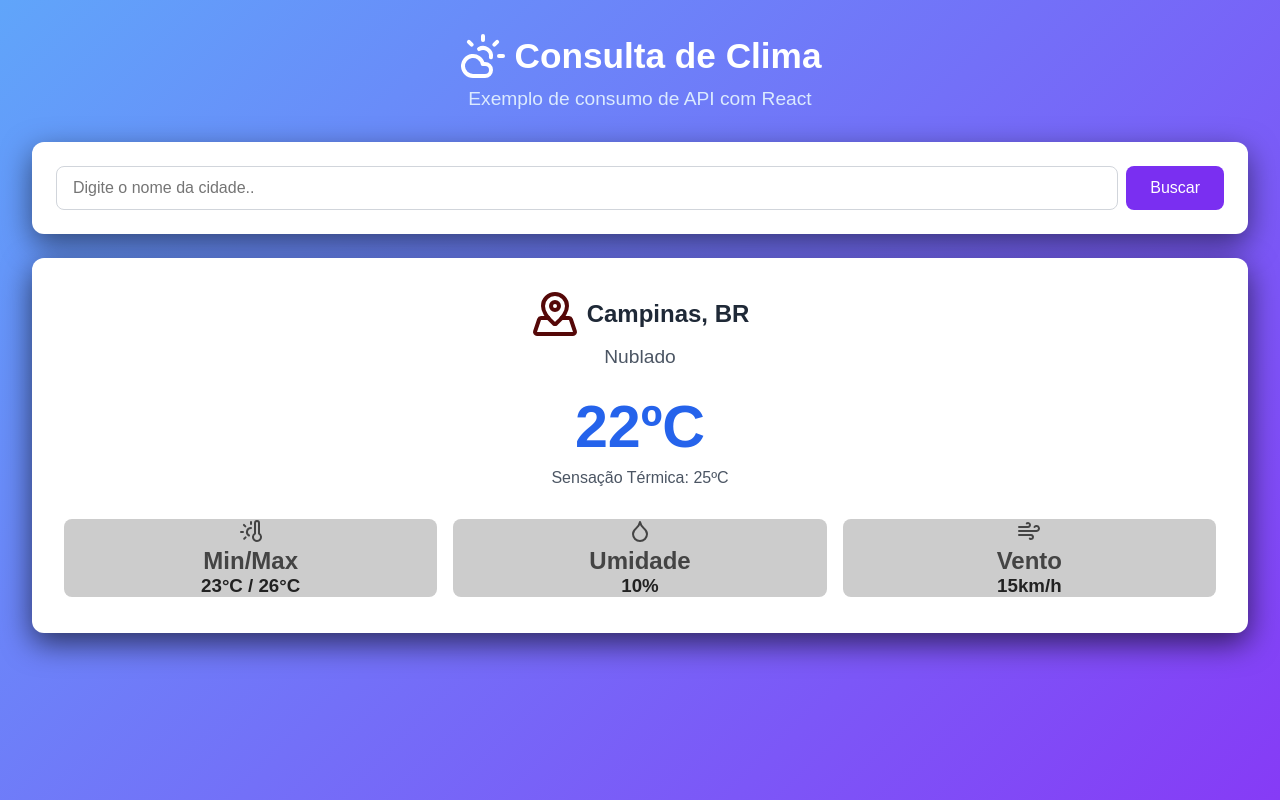
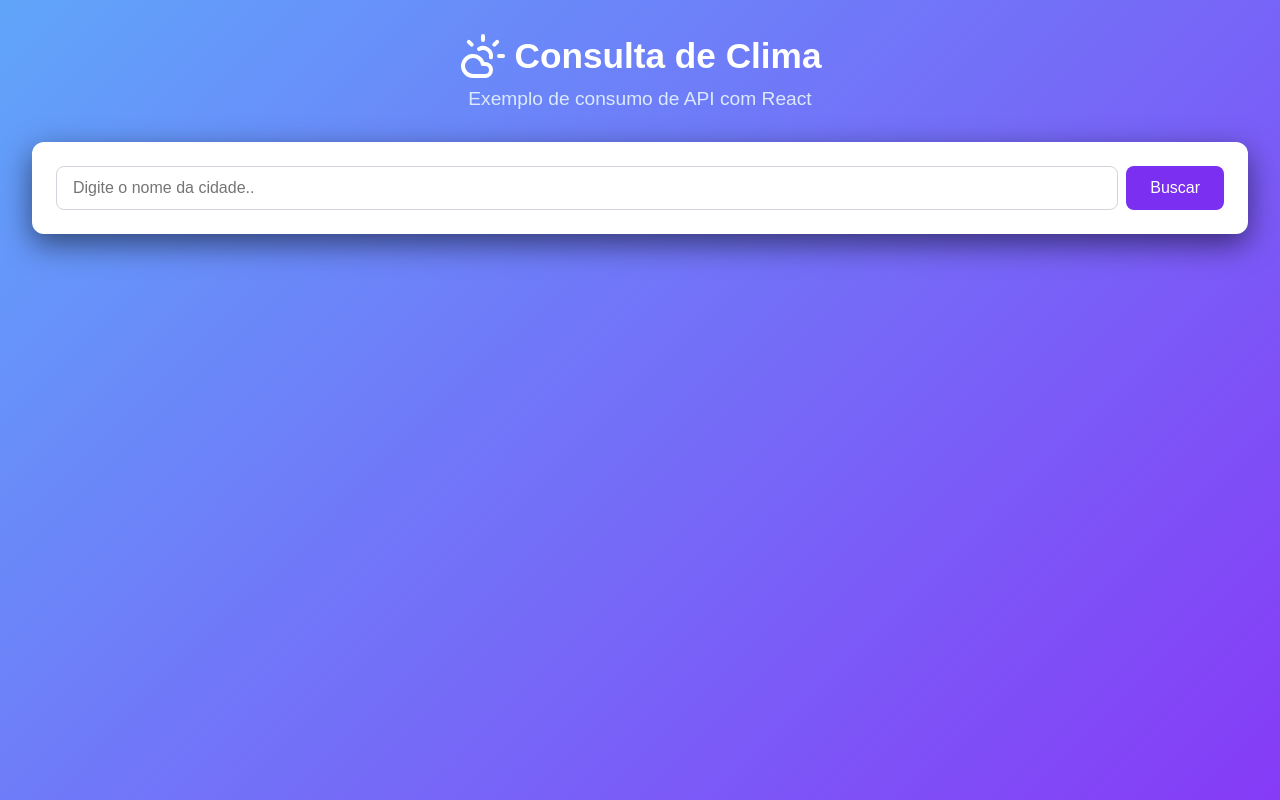
Before and after one commit to isabellacastro02/clima, a React (Vite) app: page / in a window 1280 px wide. Built offline with nearby package versions, Linux system fonts and the light colour scheme.

Commit message:
Add files via upload

```diff
--- a/src/App.css
+++ b/src/App.css
@@ -103,7 +103,7 @@ header p{
 #temperatura-valor{
   font-size: 3.7em;
   font-weight: bold;
-  color: #2563eb;
+  color: #7a2ff1;
   margin-bottom: 8px;
 }
 #sensacao{
@@ -119,8 +119,11 @@ header p{
 font-size: 16px;
 border-radius: 8px;
 text-align: center;
-color: #444;
+color: #7a2ff1;
 margin-bottom: 4px;
+}
+.detalhes-item h2{
+  color: #222;
 }
 .detalhes-item h3{
   color: #222;
--- a/src/App.jsx
+++ b/src/App.jsx
@@ -62,16 +62,26 @@ function App() {
               <input
                 type="text"
                 placeholder="Digite o nome da cidade.."
+                value={cidade}
+                onChange={(e) => setCidade(e.target.value)}
+                onKeyPress={handleKeyPress}
               />
-              <button>Buscar</button>
+              <button
+                onClick={buscaClima}
+                disabled={carregando}
+              >
+                {carregando ? "Buscando..." : "Buscar"}
+              </button>
             </div>
+            {erro && <div className="erro-message">{erro}</div>}
           </div>
 
+          {clima && (<>
           {/* Resultado do Clima */}
           <div id="card-resultado">
             <div id="cidade-info">
               <div id="cidade-nome">
-                <MapPinned style={{color: '#550808ff'}} size={48} />
+                <MapPinned style={{color: '#923bf6'}} size={48} />
                 Campinas, BR
               </div>
               <p id="cidade-desc">
@@ -109,8 +119,9 @@ function App() {
                 <h3>15km/h</h3>
               </div>
 
+            </div> {/* Fecha detalhes-box */}
           </div> {/* Fecha #card-resultado */}
-          </div>
+          </>)}
         </div>
       </div>
     </>
```
